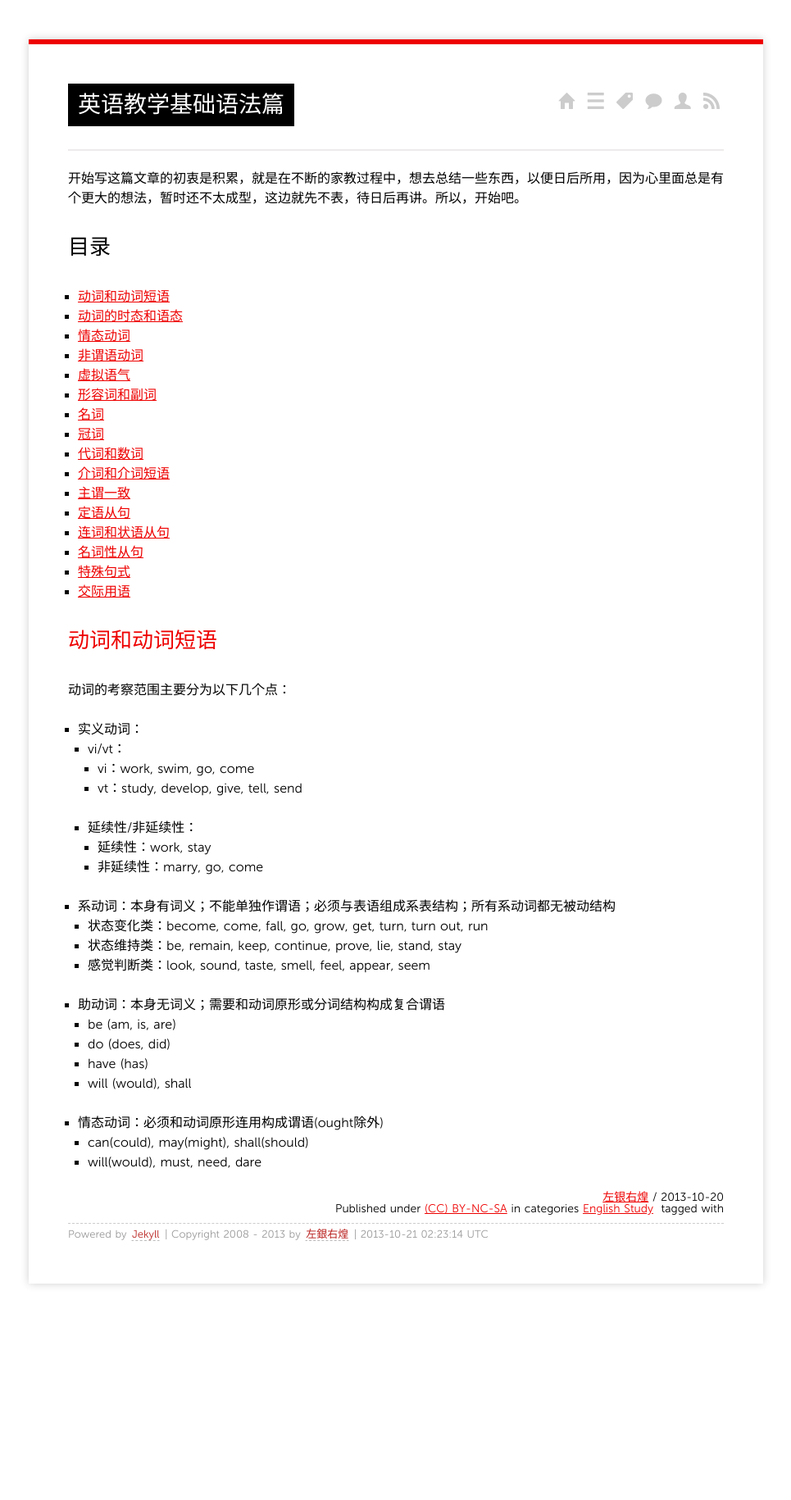
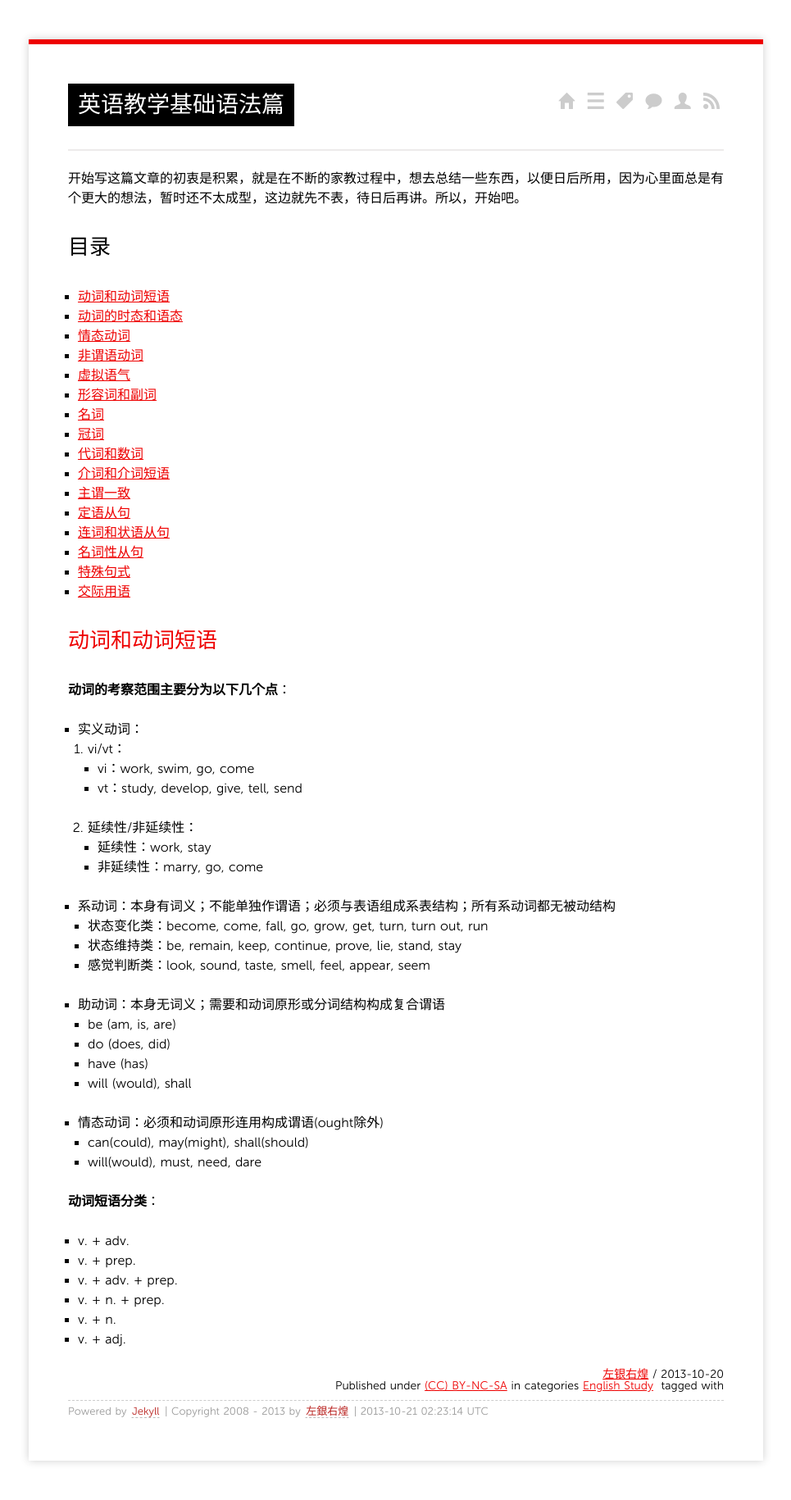
Before and after one commit to grahamle/grahamle.github.com, a Jekyll site: the page built from _posts/2013/2013-10-20-英语教学篇：alpha.md, in a window 1280 px wide. Shown: the whole page at 82% size, without its empty margins (157-1122 px from the left). Built offline with Jekyll 4.4.1, drawn with Linux system fonts in a browser that asks for light colours; Markdown is read by kramdown in place of the engine named in the settings; comment, search, counter and statistics services are not loaded; before the commit the page ends 1614 px from its top, so only the background shows below that.

Commit message:
10-20：语法之动词0.2

```diff
--- a/_posts/2013/2013-10-20-英语教学篇：alpha.md
+++ b/_posts/2013/2013-10-20-英语教学篇：alpha.md
@@ -48,3 +48,11 @@
 - 情态动词：必须和动词原形连用构成谓语(ought除外)
 	+ can(could), may(might), shall(should)
 	+ will(would), must, need, dare
+
+**动词短语分类**：
+- v. + adv.
+- v. + prep.
+- v. + adv. + prep.
+- v. + n. + prep.
+- v. + n.
+- v. + adj.
```
Also changed, not shown: other parts of _posts/2013/2013-10-20-英语教学篇：alpha.md (+3 -3 lines).
